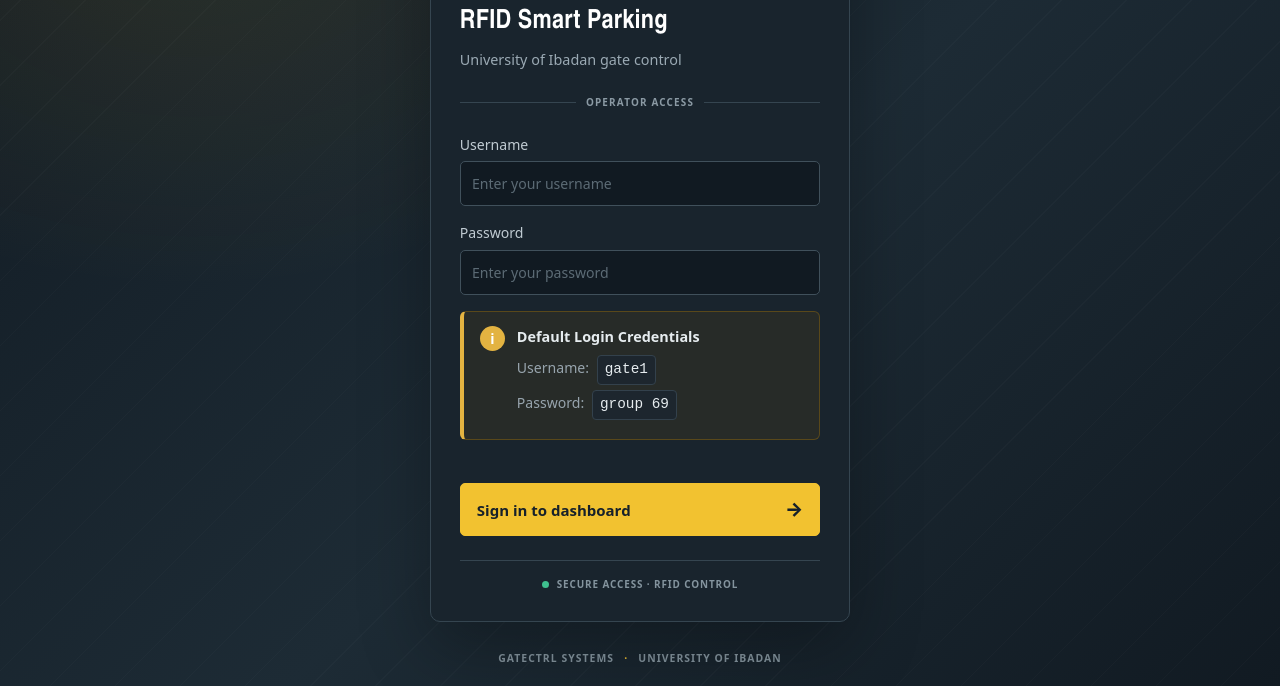
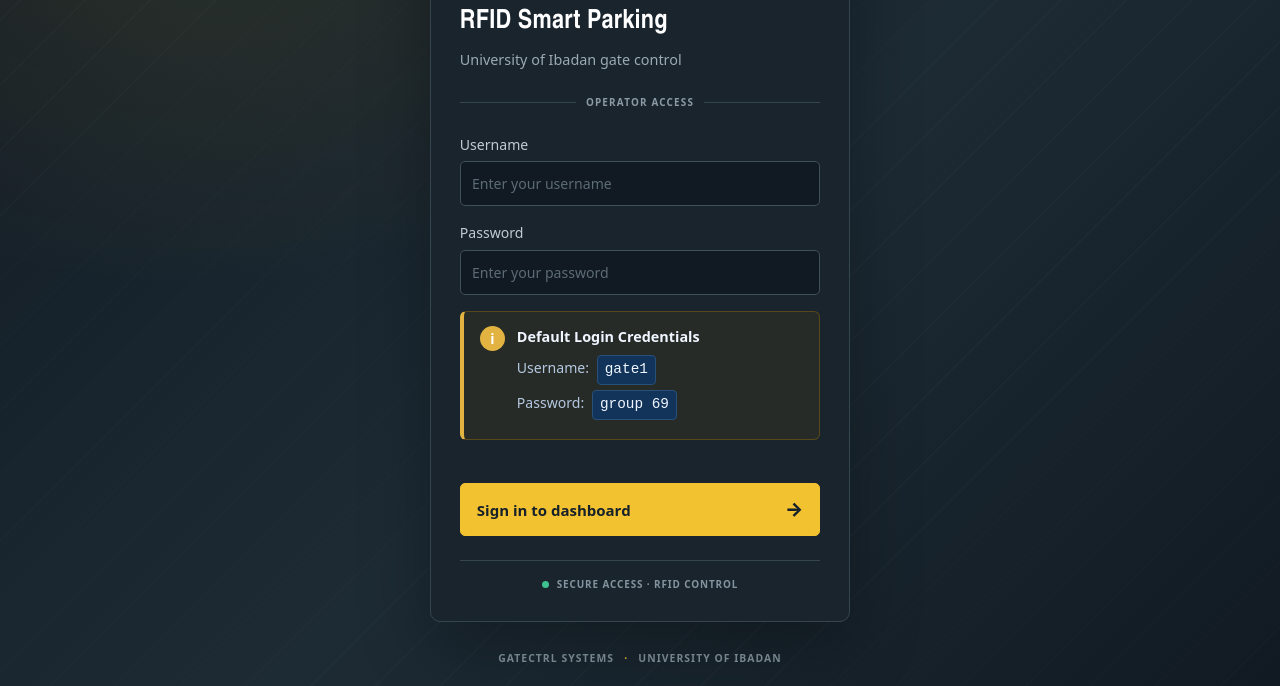
Before and after one commit to CulinaMoses/RFID-Parking-lot-tracking-System, a plain HTML site: page app/static/index.html in a window 1280 px wide. Shown: the part 239-925 px from the top of the page. Drawn offline with Linux system fonts and the dark colour scheme; no server answers.

Commit message:
Color correction

```diff
--- a/app/static/style.css
+++ b/app/static/style.css
@@ -126,12 +126,12 @@
   :root {
     color-scheme: dark;
 
-    --concrete: #141b21;
-    --panel: #1d262e;
-    --line: #33414c;
-
-    --ink: #e6ecef;
-    --muted: #97a4ad;
+    --concrete: #0b1f3a;
+    --panel: #12345a;
+    --line: #285078;
+
+    --ink: #f0f6ff;
+    --muted: #b4c8df;
 
     --go: #3fc08f;
     --stop: #f0776a;
```
